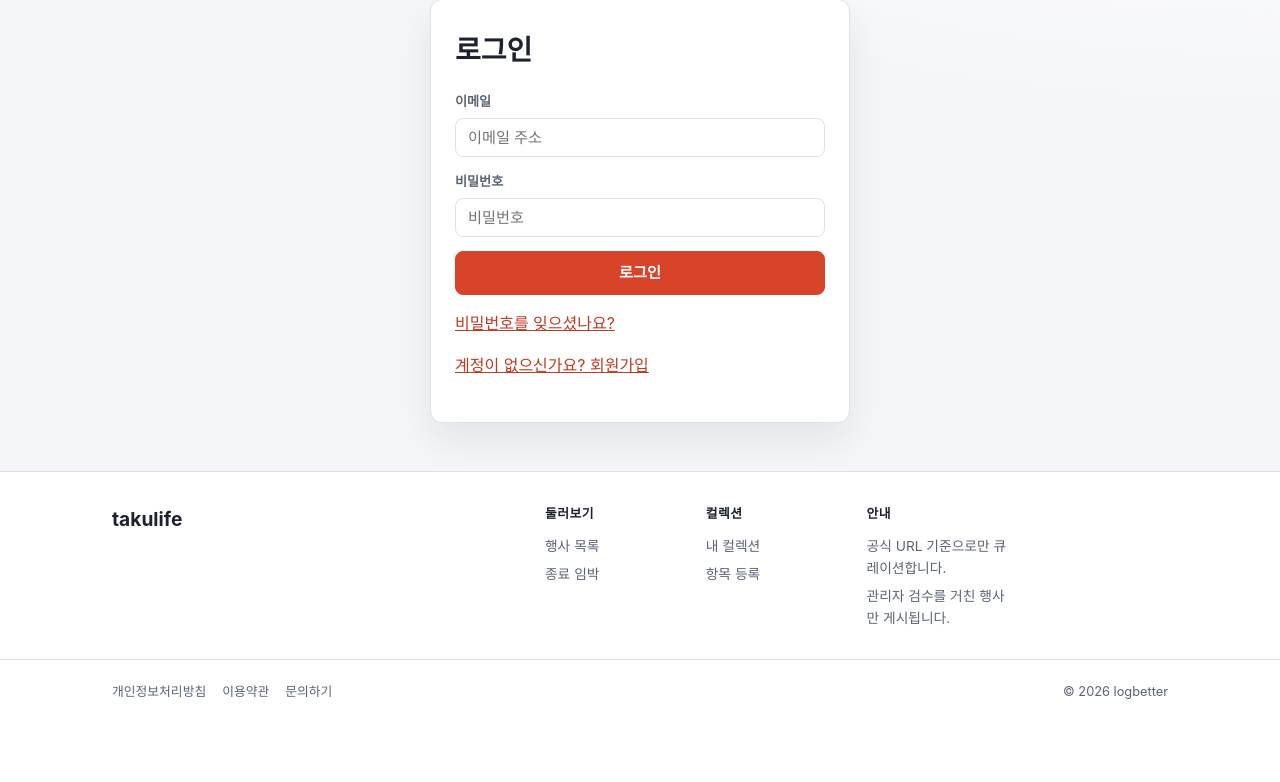
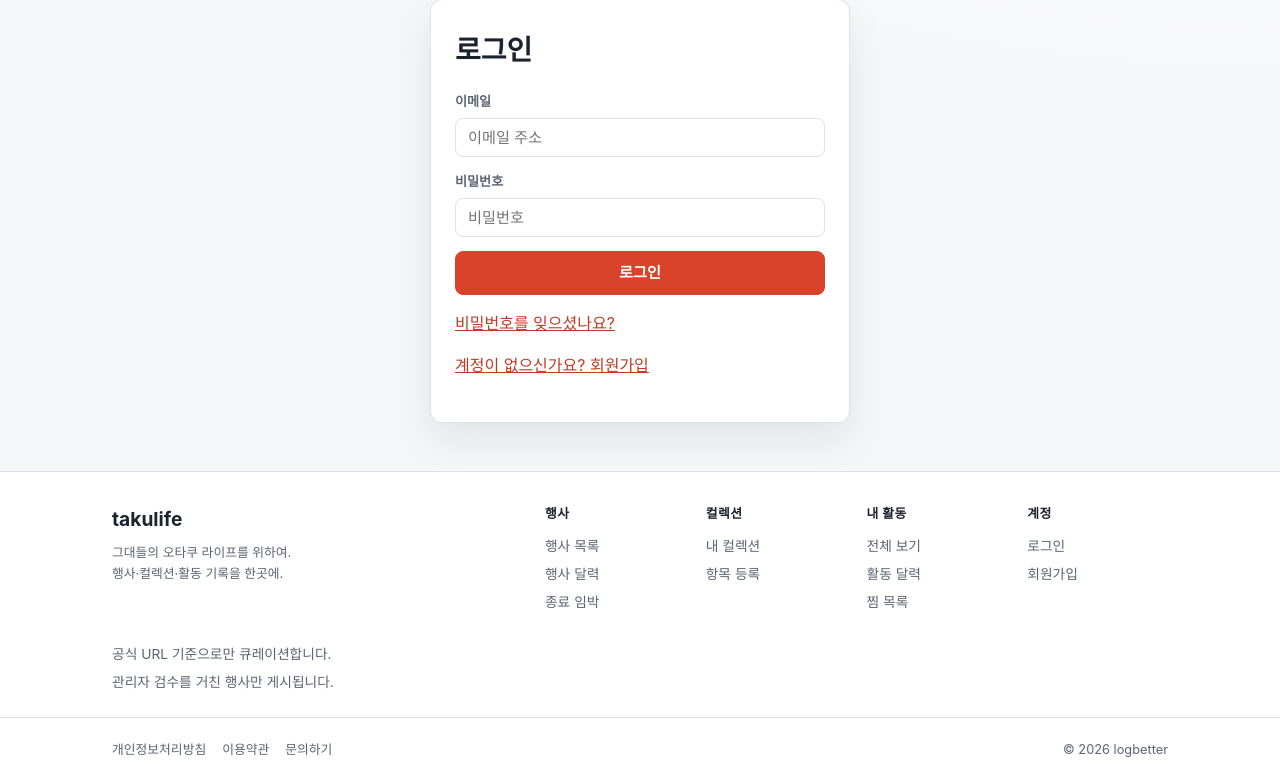
Before and after one commit to youngroknroll/takulife, a Django app: page /accounts/login/ in a window 1280 px wide. Shown: the part 154-936 px from the top of the page. Before the commit the page ends 853 px from the top, so only its background shows below. Run offline with Django 5.2, Linux system fonts and the light colour scheme; parts of the project's set-up code (start-up, migrations or seed data) failed here and were passed over; some libraries are stand-ins or nearby versions; some web fonts are replaced.

Commit message:
design(web): Rebuild the footer as a four-column site menu
Editorial footer per the shared shell plan: 행사/컬렉션/내 활동/계정
columns covering every top-level destination (archive sub-pages stay
inside their hub), the 계정 column branching anonymous/member/staff
exactly like the topbar (설정 only for staff — no console link in the
footer), the ContextFooter tagline, and the notice sentences moved out
of the nav landmark into their own .site-footer-notice row. Existing
link hrefs, both nav landmark labels, legal links, and the .footer-col
link sizing (design-rules §4-b exception) are unchanged.

```diff
--- a/templates/core/partials/_site_footer.html
+++ b/templates/core/partials/_site_footer.html
@@ -6,16 +6,25 @@ home for the operating-principle/curation notes that previously sat on the
 consumer homepage. Modelled on standard discovery-service footers
 (brand + tagline + section links + notice, with legal/contact links and
 copyright grouped in the bottom bar).
+
+4-column menu (design-rules.md §4/§4-b, shared-shell plan §C): 행사/컬렉션/
+내 활동/계정 — every project route, not just the pre-existing 4 links. All
+menus render for anonymous visitors too (existing convention: login-required
+pages redirect rather than hide their entry point). The 계정 column is the
+only one gated on auth state: staff sees only 설정 (no 스태프 콘솔/관리자/
+로그아웃 — console/admin links stay out of the public footer by design).
 {% endcomment %}
 <footer class="site-footer">
   <div class="site-footer-inner">
     <div class="footer-brand">
       <span class="footer-logo">takulife</span>
+      <p class="footer-tagline">그대들의 오타쿠 라이프를 위하여.<br>행사·컬렉션·활동 기록을 한곳에.</p>
     </div>
     <nav class="footer-cols" aria-label="바닥글 링크">
       <div class="footer-col">
-        <h2>둘러보기</h2>
+        <h2>행사</h2>
         <a href="/events/">행사 목록</a>
+        <a href="/events/calendar/">행사 달력</a>
         <a href="/events/?status=closing_soon">종료 임박</a>
       </div>
       <div class="footer-col">
@@ -23,12 +32,30 @@ copyright grouped in the bottom bar).
         <a href="/collection/">내 컬렉션</a>
         <a href="/collection/new/">항목 등록</a>
       </div>
-      <div class="footer-col footer-col--notice">
-        <h2>안내</h2>
-        <p>공식 URL 기준으로만 큐레이션합니다.</p>
-        <p>관리자 검수를 거친 행사만 게시됩니다.</p>
+      <div class="footer-col">
+        <h2>내 활동</h2>
+        <a href="/archive/">전체 보기</a>
+        <a href="/archive/calendar/">활동 달력</a>
+        <a href="/archive/interests/">찜 목록</a>
+      </div>
+      <div class="footer-col">
+        <h2>계정</h2>
+        {% if request.user.is_authenticated %}
+          {% if request.user.is_staff %}
+            <a href="/accounts/settings/">설정</a>
+          {% else %}
+            <a href="/mypage/">마이페이지</a>
+          {% endif %}
+        {% else %}
+          <a href="/accounts/login/">로그인</a>
+          <a href="/accounts/signup/">회원가입</a>
+        {% endif %}
       </div>
     </nav>
+  </div>
+  <div class="site-footer-notice">
+    <p>공식 URL 기준으로만 큐레이션합니다.</p>
+    <p>관리자 검수를 거친 행사만 게시됩니다.</p>
   </div>
   <div class="site-footer-base">
     <div class="site-footer-base-inner">
```
